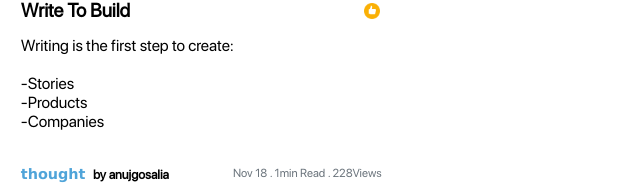
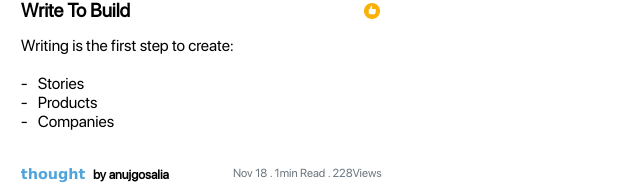
Before and after one commit to vidhyasagargslv/tinytales, a React (Create React App) app: page / in a window 1280 px wide. Shown: the part 1173-1357 px from the top of the page, without its empty margins (0-640 px from the left). Built offline with nearby package versions, Linux system fonts and the light colour scheme.

Commit message:
Fix list marker in App.css

```diff
--- a/src/App.css
+++ b/src/App.css
@@ -278,7 +278,7 @@ li{
   list-style-type: none;
 
 }
-li::marker{
+li::before{
   content: "-";
   margin-right: 10px;
 
```
